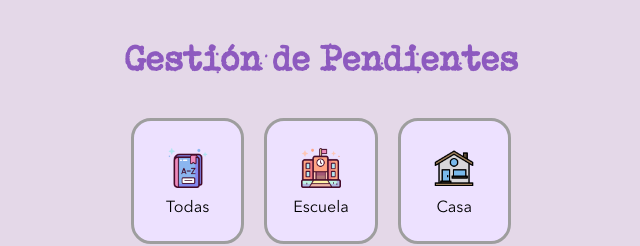
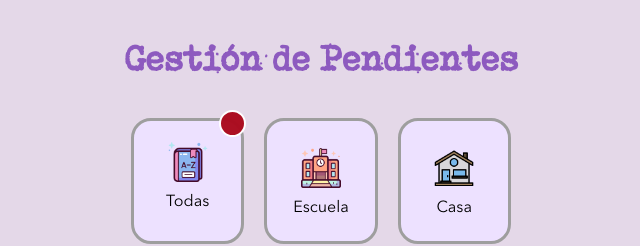
Before and after one commit to toledanogus/todo-app-yan-mok, a React (Vite) app: page /#/inicio in a window 1280 px wide. Shown: the top 246 px of the page, without its empty margins (319-959 px from the left). Built offline with nearby package versions, Linux system fonts and the light colour scheme; no server answers.

Commit message:
Con notificaciones 1 ok

```diff
--- a/index.html
+++ b/index.html
@@ -4,7 +4,7 @@
     <meta charset="UTF-8" />
     <link rel="icon" type="image/svg+xml" href="/vite.svg" />
     <meta name="viewport" content="width=device-width, initial-scale=1.0" />
-    <title>Tareas Gus</title>
+    <title>Tareas Yan</title>
   </head>
   <body>
     <div id="root"></div>
--- a/src/index.css
+++ b/src/index.css
@@ -317,6 +317,41 @@ table{
   }
 }
 
+
+.circuloCounter{
+  width: 23px; /* Ancho del círculo */
+  height: 21px; /* Altura del círculo */
+  background-color: #453831; /* Color del círculo */
+  border-radius: 50%; /* Para fijar el círculo */
+  z-index: 9999; /* Para que esté por encima de otros elementos */
+  animation: blink-a
+  nimation2 10s infinite;
+  text-align: center;
+  padding-top: 2px;
+  align-self: flex-end;
+  margin-right: -5px;
+  margin-top: -40px;
+  color: white;
+  animation: blink-animation2 2s infinite;
+  font-weight: bolder;
+  border: 2px solid #ffffff;
+}
+
+@keyframes blink-animation2 {
+  0% {
+      opacity: 1;
+      background-color: #a1081a; /* Visible */
+  }
+  50% {
+      opacity: .9;
+      background-color: #C0091E;/* Invisible */
+  }
+  100% {
+      opacity: 1;
+      background-color: #a50c1e; /* Visible */
+  }
+}
+
 .rbc-event-content{
   font-size:xx-small;
 
--- a/src/pages/InicioPage.jsx
+++ b/src/pages/InicioPage.jsx
@@ -25,15 +25,17 @@ import l21 from "../assets/iconos2/21.png";
 import l22 from "../assets/iconos2/22.png";
 import l23 from "../assets/iconos2/23.png";
 import l24 from "../assets/iconos2/24.png";
-import { useEffect } from "react";
-import { getNotificacion, getTareas } from "../store/slices/thunks";
+import { useEffect, useState } from "react";
+import { getNotificacion, getTareas, traerPendientes } from "../store/slices/thunks";
+
 
 
 export const InicioPage = () => {
   //Constantes**********************************************
   const dispatch = useDispatch();
   const navigate = useNavigate();
-  const {notificacion} = useSelector ((state)=>state.tarea);
+  const {notificacion, counterPendientes} = useSelector ((state)=>state.tarea);
+
 
   //Funciones***********************************************
   const aNuevaTarea = () => {
@@ -51,11 +53,26 @@ export const InicioPage = () => {
     navigate("/calendario");
   };
 
+  const contadorP = (counterPendientes, categoria) => {
+    let contador = 0;
+    for (let i = 0; i < counterPendientes.length; i++) {
+      for (let j = 0; j < counterPendientes[i].length; j++) {
+        if (counterPendientes[i][j] === categoria) {
+          contador++;
+        }
+      }
+    }
+    return contador;
+  };
 
   //Efectos*************************************************
 useEffect(() => {
   dispatch(getNotificacion());
-}, [])
+}, []);
+
+useEffect(() => {
+  dispatch(traerPendientes());
+}, []);
 
 
   return (
@@ -71,6 +88,7 @@ useEffect(() => {
             aListaDeTareas(nuevoFiltro);
           }}
         >
+          <div className="circuloCounter">{counterPendientes && counterPendientes.length}</div>
           <div className="icono">
             <img className="iconito" src={l7} alt="" />
           </div>
@@ -85,6 +103,9 @@ useEffect(() => {
             aListaDeTareas(nuevoFiltro);
           }}
         >
+          {counterPendientes && contadorP(counterPendientes, 'escuela') != 0 ? <div className="circuloCounter">{counterPendientes &&
+          contadorP(counterPendientes, 'escuela')}
+        </div> : null}
           <div className="icono">
             <img className="iconito" src={l5} alt="" />
           </div>
@@ -98,6 +119,9 @@ useEffect(() => {
             aListaDeTareas(nuevoFiltro);
           }}
         >
+          {counterPendientes && contadorP(counterPendientes, 'casa') != 0 ? <div className="circuloCounter">{counterPendientes &&
+          contadorP(counterPendientes, 'casa')}
+        </div> : null}
           <div className="icono">
             <img className="iconito" src={l21} alt="" />
           </div>
@@ -114,6 +138,9 @@ useEffect(() => {
             aListaDeTareas(nuevoFiltro);
           }}
         >
+          {counterPendientes && contadorP(counterPendientes, 'personal') != 0 ? <div className="circuloCounter">{counterPendientes &&
+          contadorP(counterPendientes, 'personal')}
+        </div> : null}
           <div className="icono">
             <img className="iconito" src={l24} alt="" />
           </div>
@@ -127,6 +154,9 @@ useEffect(() => {
             aListaDeTareas(nuevoFiltro);
           }}
         >
+          {counterPendientes && contadorP(counterPendientes, 'salud') != 0 ? <div className="circuloCounter">{counterPendientes &&
+          contadorP(counterPendientes, 'salud')}
+        </div> : null}
           <div className="icono">
             <img className="iconito" src={l20} alt="" />
           </div>
@@ -139,6 +169,9 @@ useEffect(() => {
             aListaDeTareas(nuevoFiltro);
           }}
         >
+          {counterPendientes && contadorP(counterPendientes, 'diversion') != 0 ? <div className="circuloCounter">{counterPendientes &&
+          contadorP(counterPendientes, 'diversion')}
+        </div> : null}
           <div className="icono">
             <img className="iconito" src={l11} alt="" />
           </div>
@@ -154,6 +187,9 @@ useEffect(() => {
             aListaDeTareas(nuevoFiltro);
           }}
         >
+          {counterPendientes && contadorP(counterPendientes, 'tesis') != 0 ? <div className="circuloCounter">{counterPendientes &&
+          contadorP(counterPendientes, 'tesis')}
+        </div> : null}
           <div className="icono">
             <img className="iconito" src={l8} alt="" />
           </div>
@@ -166,6 +202,9 @@ useEffect(() => {
             aListaDeTareas(nuevoFiltro);
           }}
         >
+          {counterPendientes && contadorP(counterPendientes, 'familia') != 0 ? <div className="circuloCounter">{counterPendientes &&
+          contadorP(counterPendientes, 'familia')}
+        </div> : null}
           <div className="icono">
             <img className="iconito" src={l17} alt="" />
           </div>
@@ -178,6 +217,9 @@ useEffect(() => {
             aListaDeTareas(nuevoFiltro);
           }}
         >
+          {counterPendientes && contadorP(counterPendientes, 'juntos') != 0 ? <div className="circuloCounter">{counterPendientes &&
+          contadorP(counterPendientes, 'juntos')}
+        </div> : null}
           <div className="icono">
             <img className="iconito" src={l23} alt="" />
           </div>
--- a/src/store/slices/tareaSlice.js
+++ b/src/store/slices/tareaSlice.js
@@ -13,6 +13,7 @@ name: 'tarea',
     tareaEditada:'',
     solved:'',
     notificacion:0,
+    counterPendientes:'',
   },
   reducers: {
     setNuevaTarea: (state, action) => {
@@ -42,7 +43,10 @@ name: 'tarea',
     setNotificacion: (state, action) => {
       state.notificacion = action.payload.notificacion;
     },
+    setCounterPendientes: (state, action) => {
+      state.counterPendientes = action.payload.counterPendientes;
+    },
   }
 })
 // Action creators are generated for each case reducer function
-export const { setNuevaTarea, setFiltro, setTareas, setTareaID, setTarea, setTareaEditada, setSolved, setFiltro2, setNotificacion} = tareaSlice.actions;
+export const { setNuevaTarea, setFiltro, setTareas, setTareaID, setTarea, setTareaEditada, setSolved, setFiltro2, setNotificacion, setCounterPendientes} = tareaSlice.actions;
--- a/src/store/slices/thunks.js
+++ b/src/store/slices/thunks.js
@@ -3,7 +3,7 @@ import { addHours, parse, startOfDay, format } from "date-fns";
 import { tareaApi } from "../../api/tareaApi";
 import { store } from "../store";
 import { setEvents } from "./calendarSlice";
-import { setTareas, setTarea, setNotificacion } from "./tareaSlice";
+import { setTareas, setTarea, setNotificacion, setCounterPendientes } from "./tareaSlice";
 
 export const registrarEnBase = () => async (dispatch, getState) => {
   const state = getState();
@@ -110,3 +110,8 @@ export const getNotificacion = () => async (dispatch) => {
   const { data } = await tareaApi.get(`/notificacion.php`);
   dispatch(setNotificacion({ notificacion: data }));
 };
+
+export const traerPendientes = () => async (dispatch) => {
+  const { data } = await tareaApi.get(`/traerPendientes.php`);
+  dispatch(setCounterPendientes({ counterPendientes: data }));
+}
```
Also changed, not shown: 1 other file (tests, documents, lock files or other folders).
